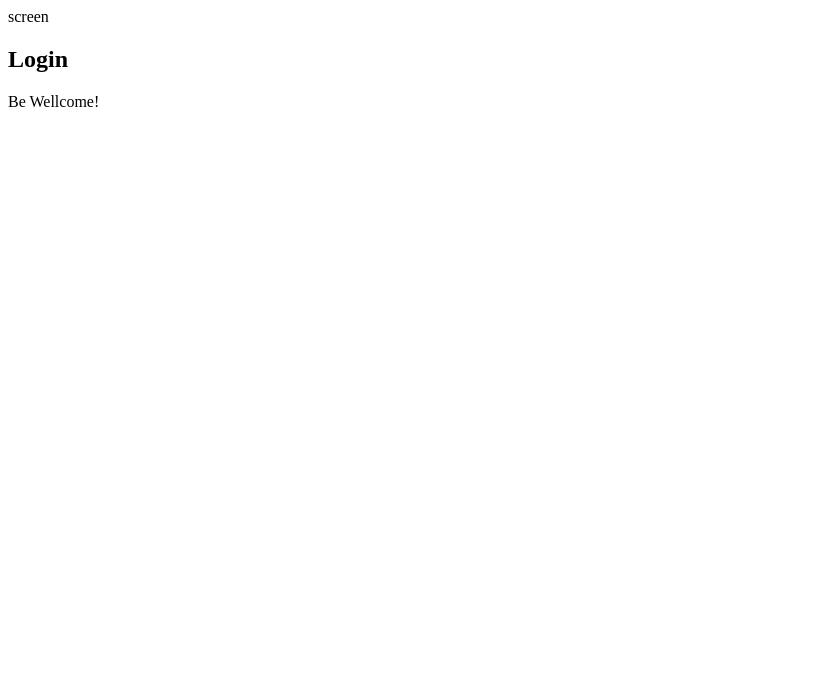
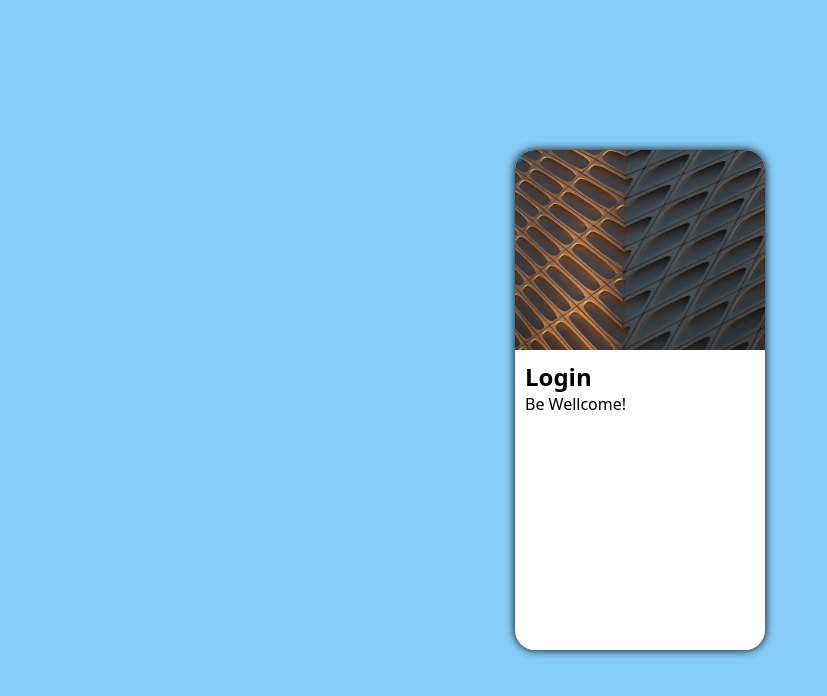
Before and after one commit to Guilhermefariah/Login, a plain HTML site: page index.html in a window 1280 px wide. Shown: the whole page, without its empty margins (0-827 px from the left). Drawn offline with Linux system fonts and the light colour scheme.

Commit message:
Structure in CSS

```diff
--- a/index.html
+++ b/index.html
@@ -9,8 +9,8 @@
 <body>
     <main>
         <section class="login">
-            <div class="image">
-                screen
+            <div class="img">
+                <!--image css-->
             </div>
             <div class="form">
                 <h1>Login</h1>
--- a/style.css
+++ b/style.css
@@ -2,4 +2,50 @@
 
 /* Color Palette
    verde: #49a09d
-   lilas: #5f2c82   */
+   blue: #87cefa   */
+
+
+* {font-family: system-ui, -apple-system, BlinkMacSystemFont,
+    'Segoe UI', Roboto, Oxygen, Ubuntu, Cantarell,
+    'Open Sans', 'Helvetica Neue', sans-serif;
+    padding: 0px;
+    margin: 0px;
+    box-sizing: border-box;}
+
+body, html {
+    background-color: #87cefa;
+    height: 100vh;
+    width: 100vw;
+}
+main {
+    position: relative;
+    height: 100vh;
+    width: 100vw;
+}
+
+.login {
+    position: absolute;
+    top: 50%;
+    left: 50%;
+    transform: translate(-50%, -50%);
+    overflow: hidden;
+    background-color: white;
+    width: 250px;
+    height: 500px;
+    border-radius: 20px;
+
+    box-shadow: 0px 0px 10px black;
+
+}
+.login .img {
+    display: block;
+    background: #87cefa url(./image/screen.jpg)no-repeat;
+    background-size: cover;
+    background-position: left bottom;
+    height: 200px;
+
+}
+.form {
+    display: block;
+    padding: 10px;
+}
```
Also changed, not shown: image/screen.jpg (renamed from image/pexels-willian-justen-de-vasconcellos-19328726.jpg).
